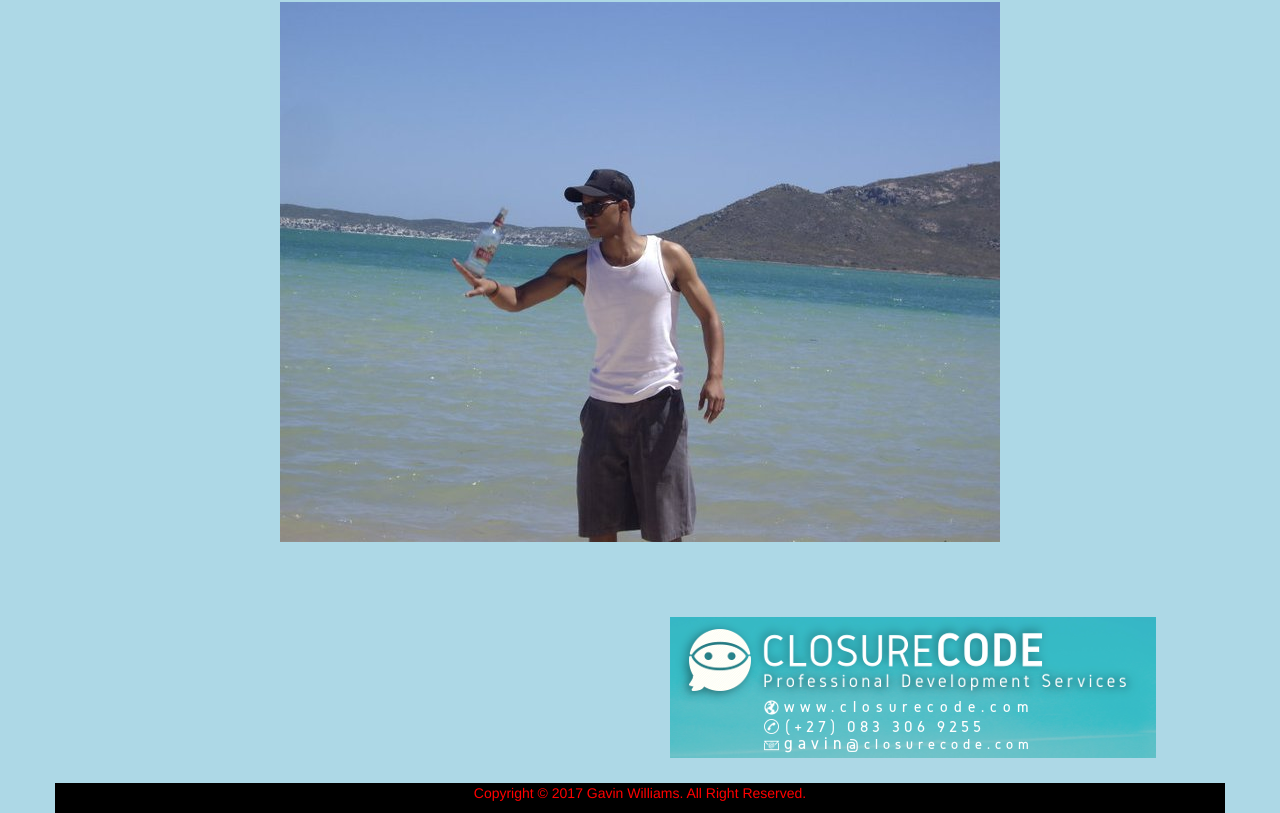
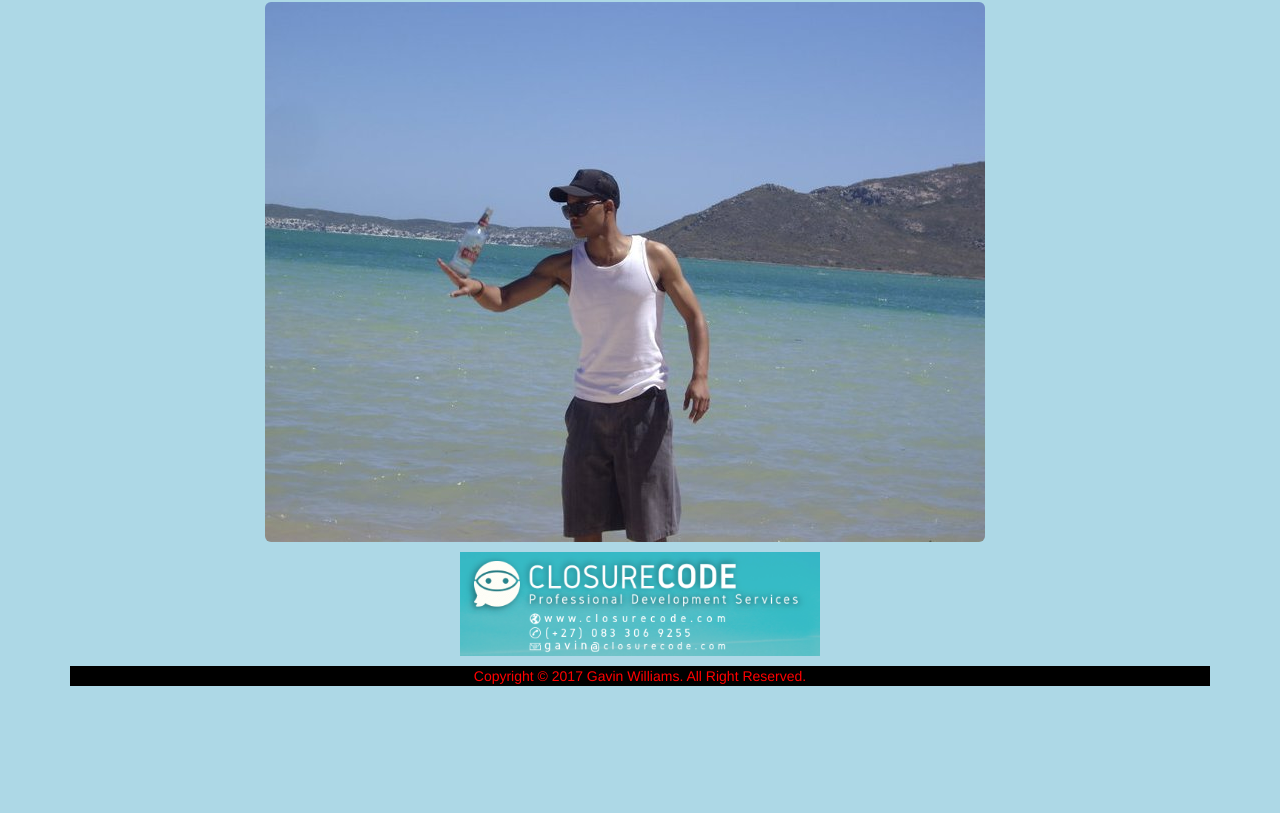
Before and after one commit to frofreak/frofreak.github.io, a plain HTML site: page index.html in a window 1280 px wide. Shown: the part 110-923 px from the top of the page. After the commit the page ends 806 px from the top, so only its background shows below. Drawn offline with nearby package versions, Linux system fonts and the light colour scheme.

Commit message:
Fixed positioning

```diff
--- a/index.html
+++ b/index.html
@@ -18,14 +18,21 @@
       <li role="presentation"><a href="./contact.html">Contact me</a></li>
     </ul>
     <h1 class="index">Welcome to Gavin's Bio.</h1>
-
-    <img class="index-image" title="This photo was taken in 2010. Venue: Langebaan, Shark Bay" src="./me.jpg" alt="A picture of me.">
-</div>
-  <a href="./contact.html" title="Click Me">
-    <img class="signature1" src="./email_signature_gavin.png" alt="email signature gavin">
-  </a>
-<footer class="container">
-      <p>Copyright &copy; 2017 Gavin Williams. All Right Reserved.</p>
-</footer>
+    <div class="row">
+      <div class="col-md-8 col-md-offset-2">
+        <img class="img img-responsive img-rounded" title="This photo was taken in 2010. Venue: Langebaan, Shark Bay" src="./me.jpg" alt="A picture of me.">
+      </div>
+    </div>
+    <div class="row">
+      <div class="col-md-4 col-md-offset-4">
+          <a href="./contact.html" title="Click Me">
+            <img class="img img-responsive" src="./email_signature_gavin.png" alt="email signature gavin">
+          </a>
+      </div>
+    </div>
+    <footer>
+          <p>Copyright &copy; 2017 Gavin Williams. All Right Reserved.</p>
+    </footer>
+  </div>
 </body>
 </html>
```
